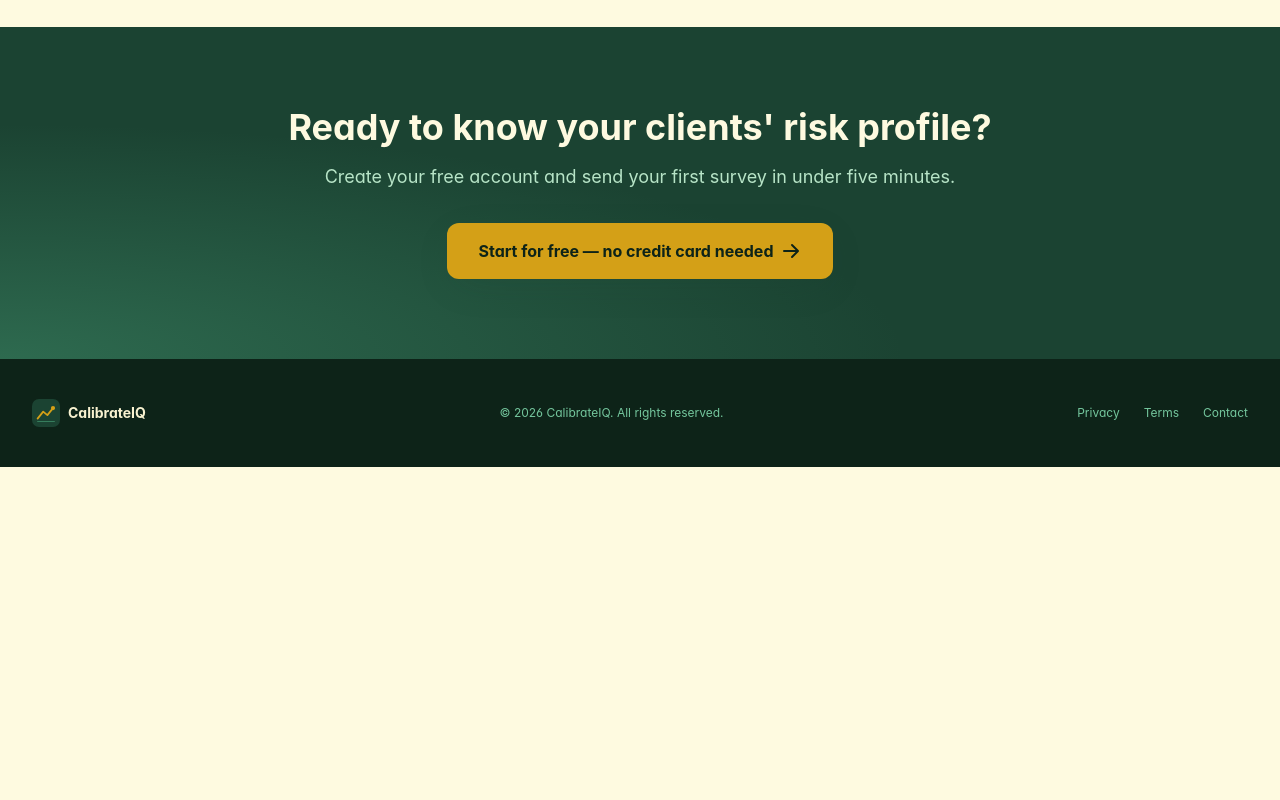
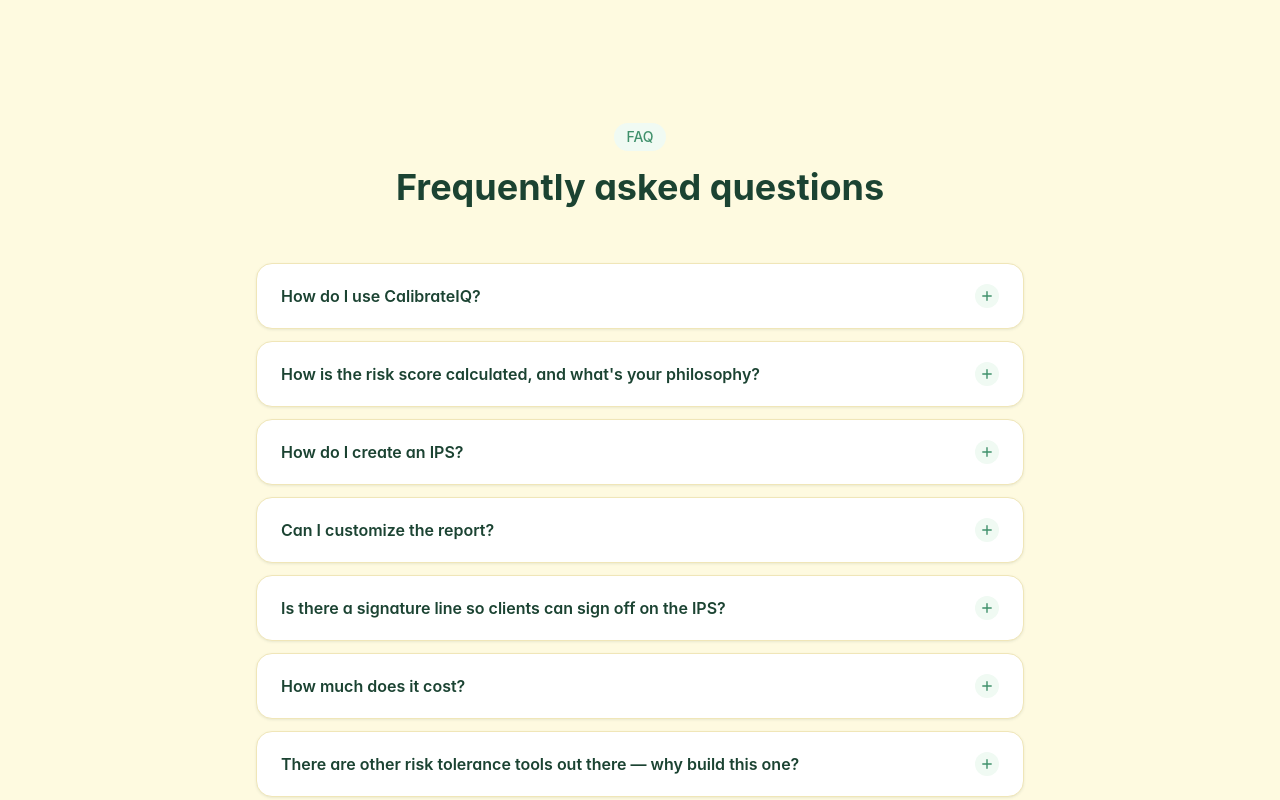
Before and after one commit to mbreyno/calibrateiq, a Next.js app: page / in a window 1280 px wide. Shown: the part 4940-5740 px from the top of the page. Before the commit the page ends 5407 px from the top, so only its background shows below. Built offline with nearby package versions, Linux system fonts and the light colour scheme; a web font is replaced by a local one.

Commit message:
Add FAQ section to landing page

```diff
--- /dev/null
+++ b/src/app/FAQList.tsx
@@ -0,0 +1,63 @@
+'use client'
+
+import { useState } from 'react'
+
+const FAQS = [
+  {
+    q: 'How do I use CalibrateIQ?',
+    a: 'CalibrateIQ is designed to be simple and easy to use. Once you create an account, all you need is your master link to send out survey invitations. This one universal link can be used every time, so you can place it in your email templates or workflows. Once a client completes the survey, they will show up on your dashboard and you can build a report that includes their survey.',
+  },
+  {
+    q: "How is the risk score calculated, and what's your philosophy?",
+    a: 'Many risk tolerance questionnaires only focus on risk preference — how a client feels about investing in the stock market. This ignores their risk capacity, which is based on their age and time horizon. CalibrateIQ measures both, but prioritizes risk capacity as the true metric that should inform asset allocation. Risk preference is available as a reference to help the advisor understand how much education is needed for the client.',
+  },
+  {
+    q: 'How do I create an IPS?',
+    a: 'Once surveys appear in your dashboard, you can pull them into reports to create an IPS. A report can include one survey for individuals or two surveys for a household (couple). You can add your own notes in the Advisor Notes section, then export the report as a branded PDF to deliver to the client.',
+  },
+  {
+    q: 'Can I customize the report?',
+    a: 'Yes! After creating an account, you can add your logo, firm name, and brand colors. You can also add investment preference options (ESG, crypto, etc.) that will be displayed during the survey. When selected by a client, these preferences appear on the IPS.',
+  },
+  {
+    q: 'Is there a signature line so clients can sign off on the IPS?',
+    a: 'Yes — this is an option you can toggle on or off in Firm Settings. When enabled, a signature page is added to the end of the exported PDF.',
+  },
+  {
+    q: 'How much does it cost?',
+    a: 'CalibrateIQ is currently free for unlimited use as a beta release. At some point in the near future a subscription fee will be charged, but it will be extremely low. This is designed to be a simple, low-cost product.',
+  },
+  {
+    q: 'There are other risk tolerance tools out there — why build this one?',
+    a: 'Many existing tools are too complicated, too expensive, and incorrectly base risk profiles on client preference instead of capacity. CalibrateIQ is a simple, low-cost alternative that measures what truly matters.',
+  },
+]
+
+export default function FAQList() {
+  const [open, setOpen] = useState<number | null>(null)
+  return (
+    <div className="space-y-3">
+      {FAQS.map((item, i) => (
+        <div key={i} className="bg-white rounded-2xl border border-cream-300 shadow-card overflow-hidden">
+          <button
+            type="button"
+            onClick={() => setOpen(open === i ? null : i)}
+            className="w-full flex items-center justify-between gap-4 px-6 py-5 text-left"
+          >
+            <span className="text-base font-semibold text-forest-900">{item.q}</span>
+            <span className={`flex-shrink-0 w-6 h-6 rounded-full bg-forest-100 flex items-center justify-center transition-transform duration-200 ${open === i ? 'rotate-45' : ''}`}>
+              <svg className="w-3.5 h-3.5 text-forest-700" viewBox="0 0 20 20" fill="currentColor">
+                <path fillRule="evenodd" d="M10 3a1 1 0 011 1v5h5a1 1 0 110 2h-5v5a1 1 0 11-2 0v-5H4a1 1 0 110-2h5V4a1 1 0 011-1z" clipRule="evenodd"/>
+              </svg>
+            </span>
+          </button>
+          {open === i && (
+            <div className="px-6 pb-5 text-sm text-forest-700 leading-relaxed border-t border-cream-200 pt-4">
+              {item.a}
+            </div>
+          )}
+        </div>
+      ))}
+    </div>
+  )
+}
--- a/src/app/page.tsx
+++ b/src/app/page.tsx
@@ -1,4 +1,5 @@
 import Link from 'next/link'
+import FAQList from './FAQList'
 
 // ─── Icons (inline SVG for zero dependencies) ───────────────────────────────
 
@@ -568,6 +569,19 @@
         </div>
       </section>
 
+      {/* ── FAQ ─────────────────────────────────────────────────────────── */}
+      <section className="py-24 px-4 sm:px-6 lg:px-8 bg-cream-100">
+        <div className="max-w-3xl mx-auto">
+          <div className="text-center mb-14">
+            <div className="inline-flex items-center gap-2 text-sm font-medium text-forest-700 bg-forest-100 px-3 py-1 rounded-full mb-4">
+              FAQ
+            </div>
+            <h2 className="text-4xl font-bold text-forest-900">Frequently asked questions</h2>
+          </div>
+          <FAQList />
+        </div>
+      </section>
+
       {/* ── CTA BANNER ──────────────────────────────────────────────────── */}
       <section className="py-20 px-4 sm:px-6 lg:px-8 bg-forest-900 relative overflow-hidden">
         <div className="absolute inset-0 bg-[radial-gradient(ellipse_at_bottom_left,_var(--tw-gradient-stops))] from-forest-700/50 via-transparent to-transparent pointer-events-none" />
```
